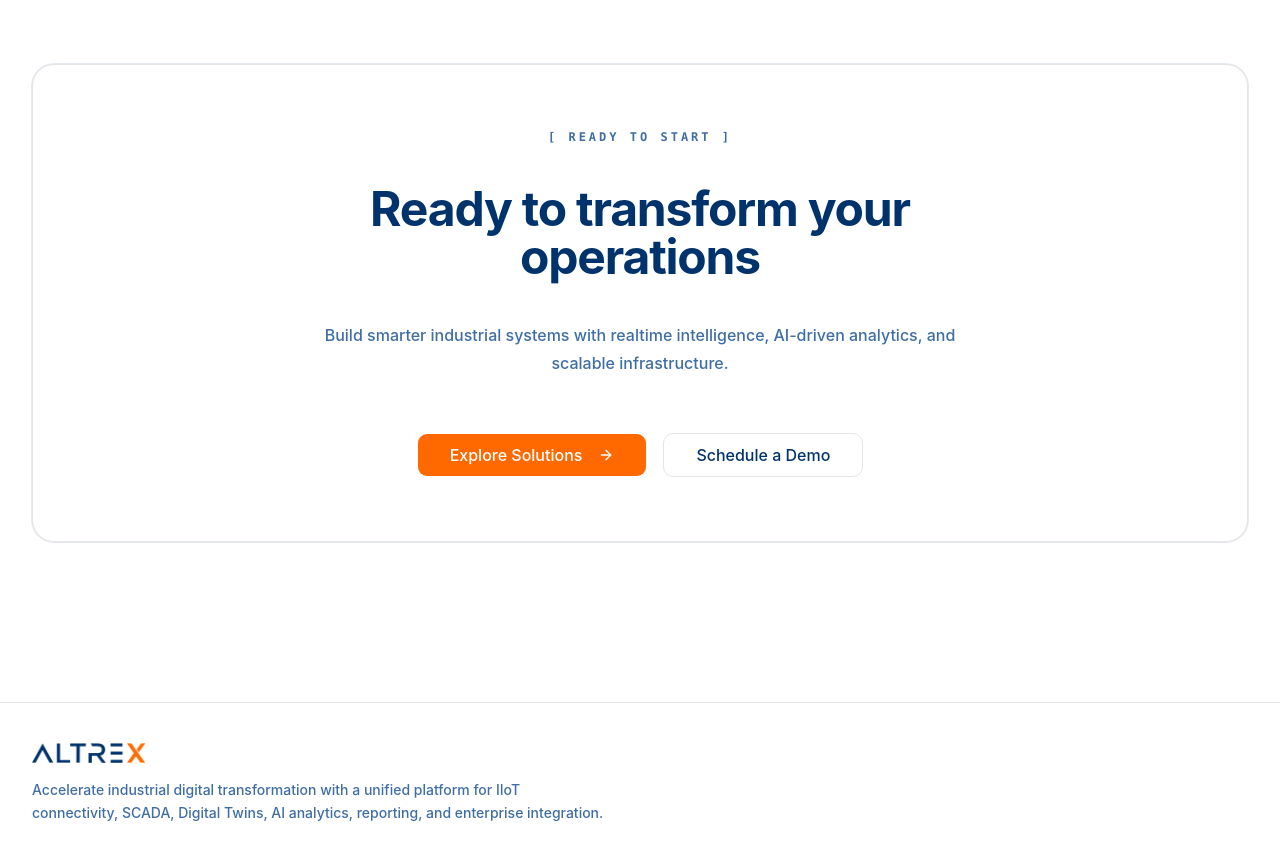
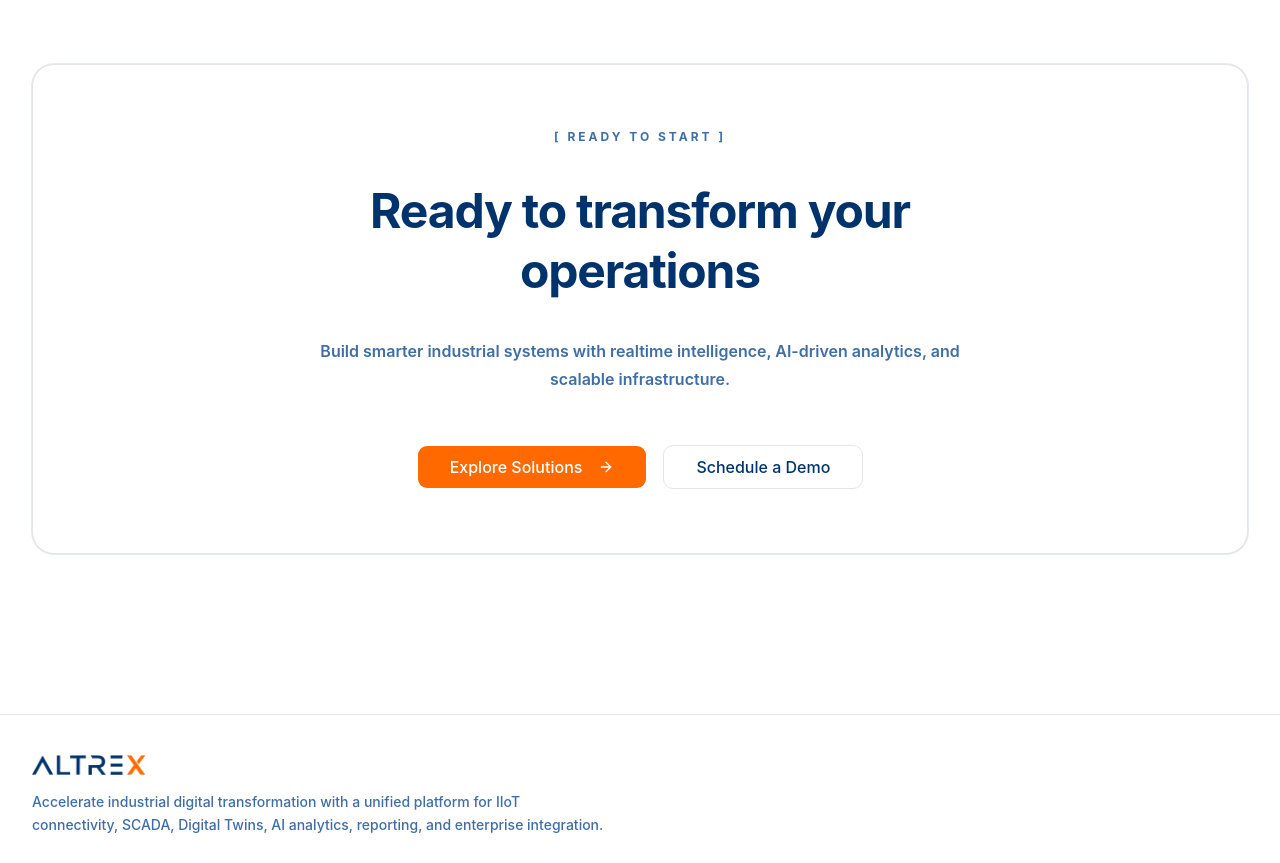
Before and after one commit to niravpatel161290/altrextech, a React (Vite) app: page /about in a window 1280 px wide. Shown: the part 5520-6383 px from the top of the page. Built offline with nearby package versions, Linux system fonts and the light colour scheme; a web font is replaced by a local one.

Commit message:
refactor: improve layout and typography in CTASection for better visual consistency

```diff
--- a/src/components/CTASection.tsx
+++ b/src/components/CTASection.tsx
@@ -17,8 +17,6 @@ const fadeUp: Variants = {
   visible: { opacity: 1, y: 0, transition: { duration: 0.7 } },
 };
 
-
-
 const CTASection = ({
   title,
   description,
@@ -27,34 +25,34 @@ const CTASection = ({
   badge = "[ READY TO START ]",
 }: CTAData) => {
   return (
-    <section className="my-10 lg:my-20 px-4 sm:px-6 lg:px-8">
+    <section className="my-6 sm:my-10 lg:my-20 px-6 sm:px-8 lg:px-8">
       <Card
-        className="mx-auto max-w-7xl px-4 sm:px-6 lg:px-8 py-10 lg:py-16 text-center border border-border rounded-3xl"
+        className="mx-auto max-w-7xl px-5 sm:px-8 lg:px-8 py-8 sm:py-12 lg:py-16 text-center border border-border rounded-3xl"
       >
         <motion.p
           variants={fadeUp}
-          className="font-mono font-semibold text-[10px] lg:text-xs text-muted-foreground tracking-[0.25em] uppercase mb-4 lg:mb-6"
+          className="font-bold text-[10px] lg:text-xs text-muted-foreground tracking-[0.25em] uppercase mb-2 sm:mb-4 lg:mb-5"
         >
           {badge}
         </motion.p>
 
         <motion.h2
           variants={fadeUp}
-          className="text-3xl lg:text-3xl font-bold tracking-tight text-foreground sm:text-4xl lg:text-5xl max-w-3xl mx-auto"
+          className="text-2xl sm:text-3xl font-bold tracking-tight text-foreground lg:text-5xl max-w-3xl mx-auto leading-tight"
         >
           {title}
         </motion.h2>
 
         <motion.p
           variants={fadeUp}
-          className="mt-4 lg:mt-6 max-w-2xl mx-auto text-sm lg:text-base text-muted-foreground font-medium leading-6 lg:leading-7"
+          className="mt-3 sm:mt-4 lg:mt-5 max-w-2xl mx-auto text-sm lg:text-base text-muted-foreground font-semibold leading-6 lg:leading-7"
         >
           {description}
         </motion.p>
 
         <motion.div
           variants={fadeUp}
-          className="mt-10 flex flex-wrap gap-4 justify-center"
+          className="mt-6 sm:mt-8 lg:mt-9 flex flex-wrap gap-3 sm:gap-4 justify-center"
         >
           <Link to={primaryButton.href}>
             <Button className="bg-orange-500 hover:bg-primary text-white h-11 px-8 rounded-lg font-medium">
```
